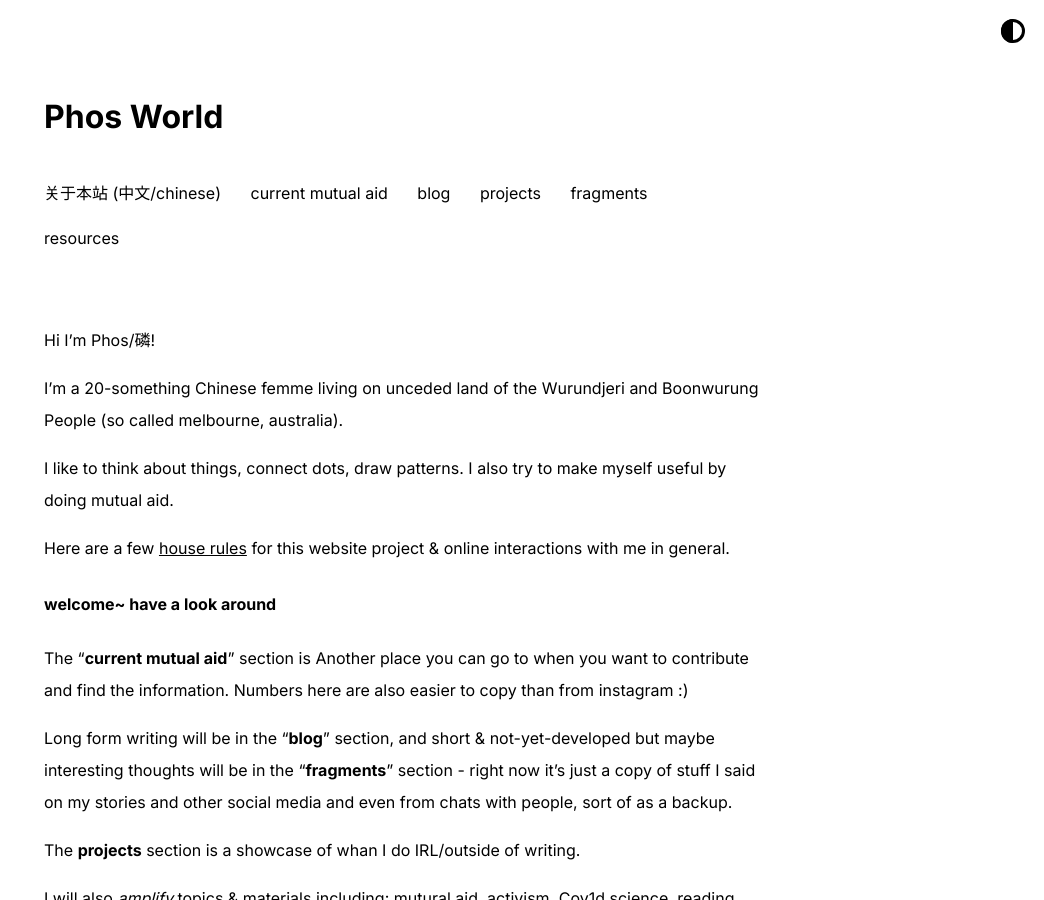
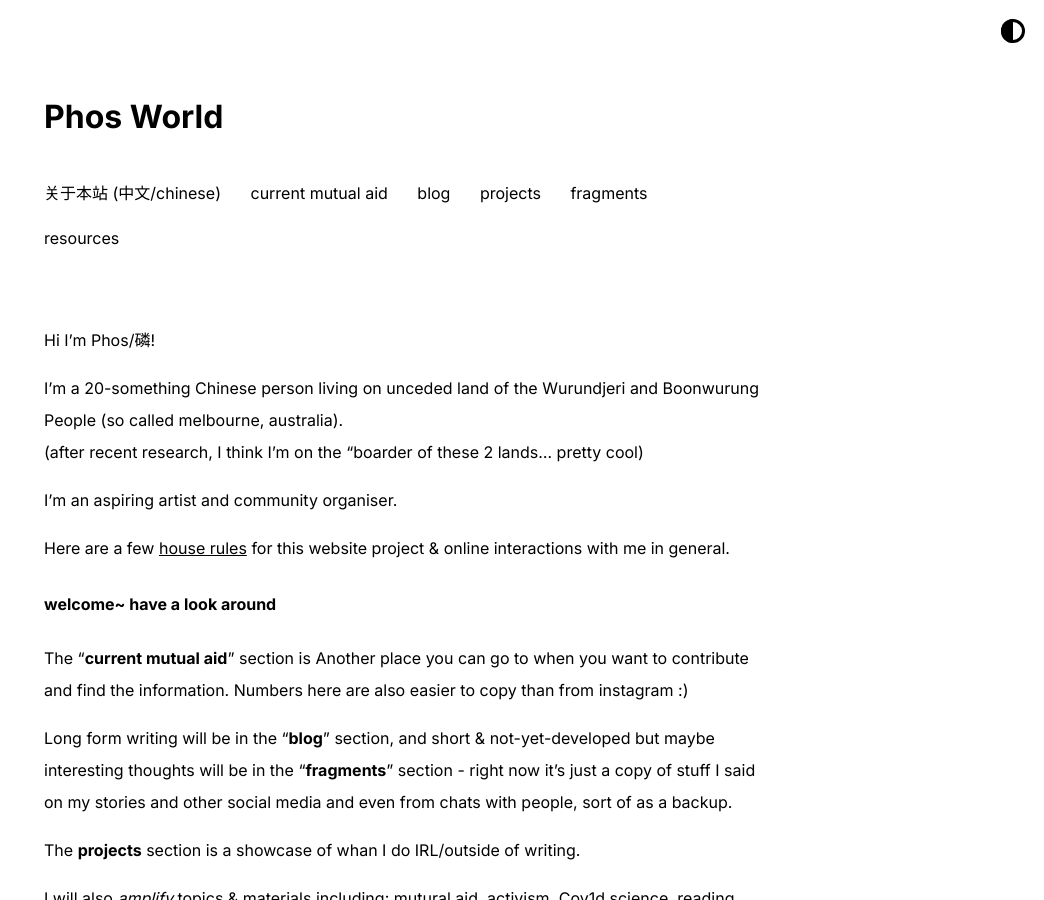
Before and after one commit to phosfuldev/phos_website, a Jekyll site: the page built from index.md, in a window 1280 px wide and 900 px high. Shown: the whole window, without its empty margins (236-1280 px from the left). Built offline with Jekyll 4.4.1, drawn with Linux system fonts in a browser that asks for light colours.

Commit message:
update intro

```diff
--- a/index.md
+++ b/index.md
@@ -4,9 +4,10 @@ layout: home
 
 Hi I'm Phos/磷!
 
-I'm a 20-something Chinese femme living on unceded land of the Wurundjeri and Boonwurung People (so called melbourne, australia).
+I'm a 20-something Chinese person living on unceded land of the Wurundjeri and Boonwurung People (so called melbourne, australia).
+(after recent research, I think I'm on the "boarder of these 2 lands... pretty cool)
 
-I like to think about things, connect dots, draw patterns. I also try to make myself useful by doing mutual aid.
+I'm an aspiring artist and community organiser.
 
 Here are a few [house rules](https://phosworld.xyz/house-rules) for this website project & online interactions with me in general.
 
```
